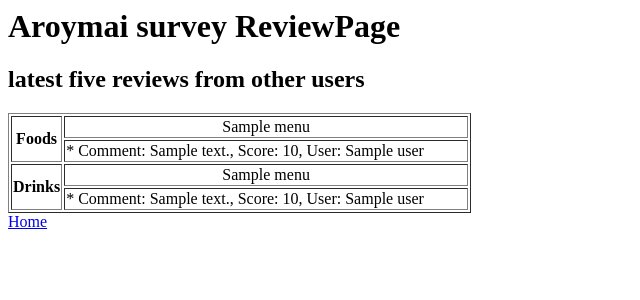
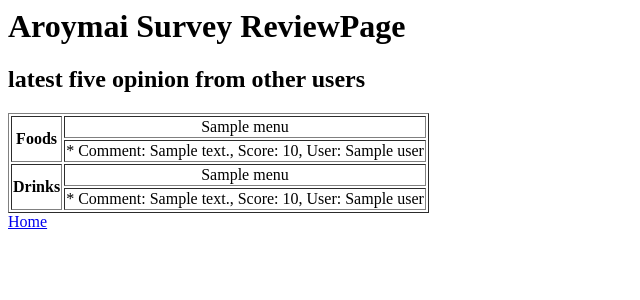
Before and after one commit to Sataapon/Aroymai_Django, a Django app: template poll/templates/review.html in a window 1280 px wide. Shown: the top 300 px of the page, without its empty margins (0-640 px from the left). Run offline with Django 3.2, Linux system fonts and the light colour scheme; tables that the repository leaves empty hold one stand-in row (values such as "Sample post"); the template is opened without the code that fills it: values that come from a table or form of the project are taken from there, most other values are stand-ins (such as "Sample title", 1, 10 or a date in 2020).

Commit message:
Make templates better

```diff
--- a/poll/templates/about.html
+++ b/poll/templates/about.html
@@ -3,6 +3,7 @@
     <title>Aroymai Survey AboutPage</title>
   </head>
   <body>
+    <h1>Aroymai Survey AboutPage</h1>
     <table border="1">
       <tr>
         <td conspan="2"></td>
--- a/poll/templates/fill.html
+++ b/poll/templates/fill.html
@@ -3,7 +3,7 @@
     <title>Aroymai Food Survey</title>
   </head>
   <body>
-    <h1>Aroymai FillPage</h1>
+    <h1>Aroymai Survey FillPage</h1>
     <form action="/add" method="POST">
       <table border="1">
         <tr>
--- a/poll/templates/home.html
+++ b/poll/templates/home.html
@@ -19,11 +19,10 @@
           {% endfor %}
         </tr>
         <tr>
-          <td><input type="submit" value="Survey" id="id_Vote"></td>
+          <td><input type="submit" value="Vote" id="id_Vote"></td>
           <td><input type="submit" value="Review" id="id_Review" formaction="/review"></td>
         </tr>
       </table>
-
     </form>
     <a href="about">About</a>
   </body>
--- a/poll/templates/review.html
+++ b/poll/templates/review.html
@@ -3,13 +3,13 @@
     <title>Aroymai Food Survey</title>
   </head>
   <body>
-    <h1>Aroymai survey ReviewPage</h1>
-    <h2>latest five reviews from other users</h2>
+    <h1>Aroymai Survey ReviewPage</h1>
+    <h2>latest five opinion from other users</h2>
     <table border="1">
       <tr>
         <th rowspan="2">Foods</th>
         {% for food in foods %}
-        <td width="400">
+        <td>
           <center>{{ food }}</center>
         </td>
         {% endfor %}
```
